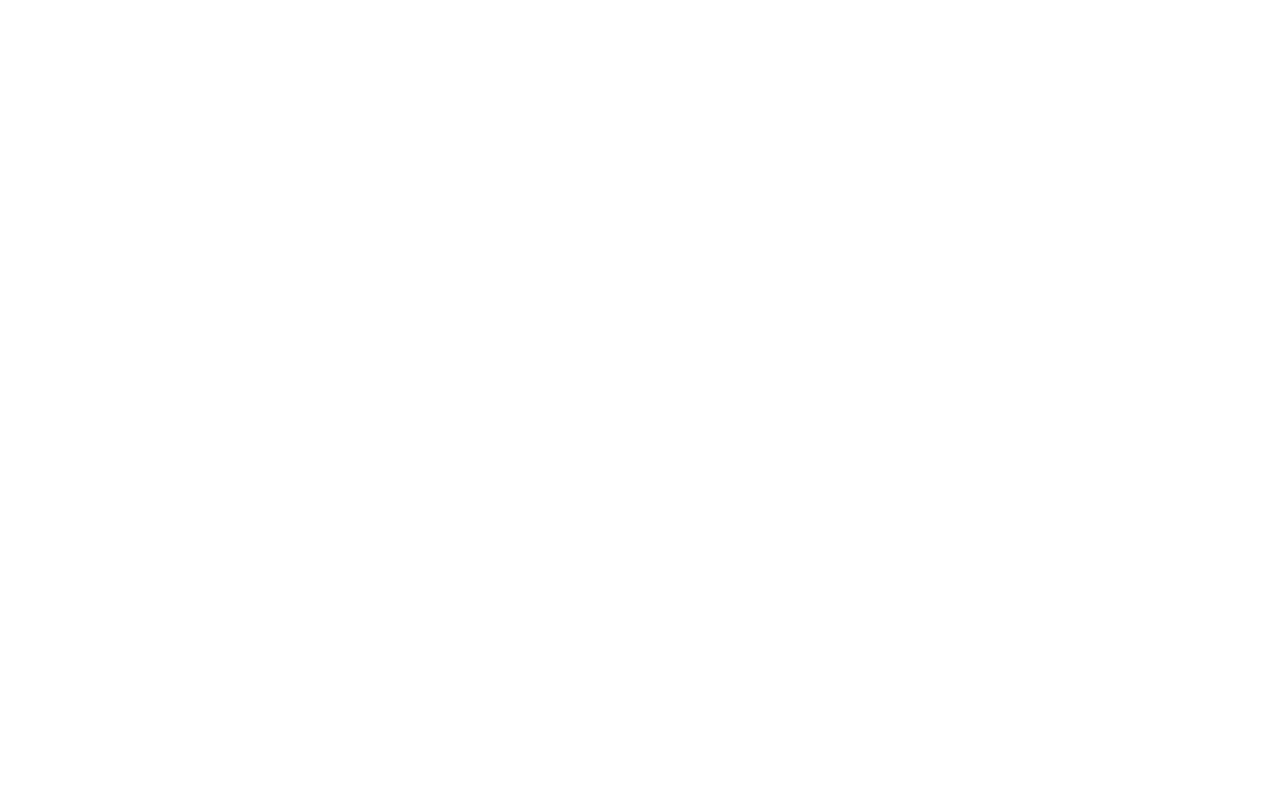
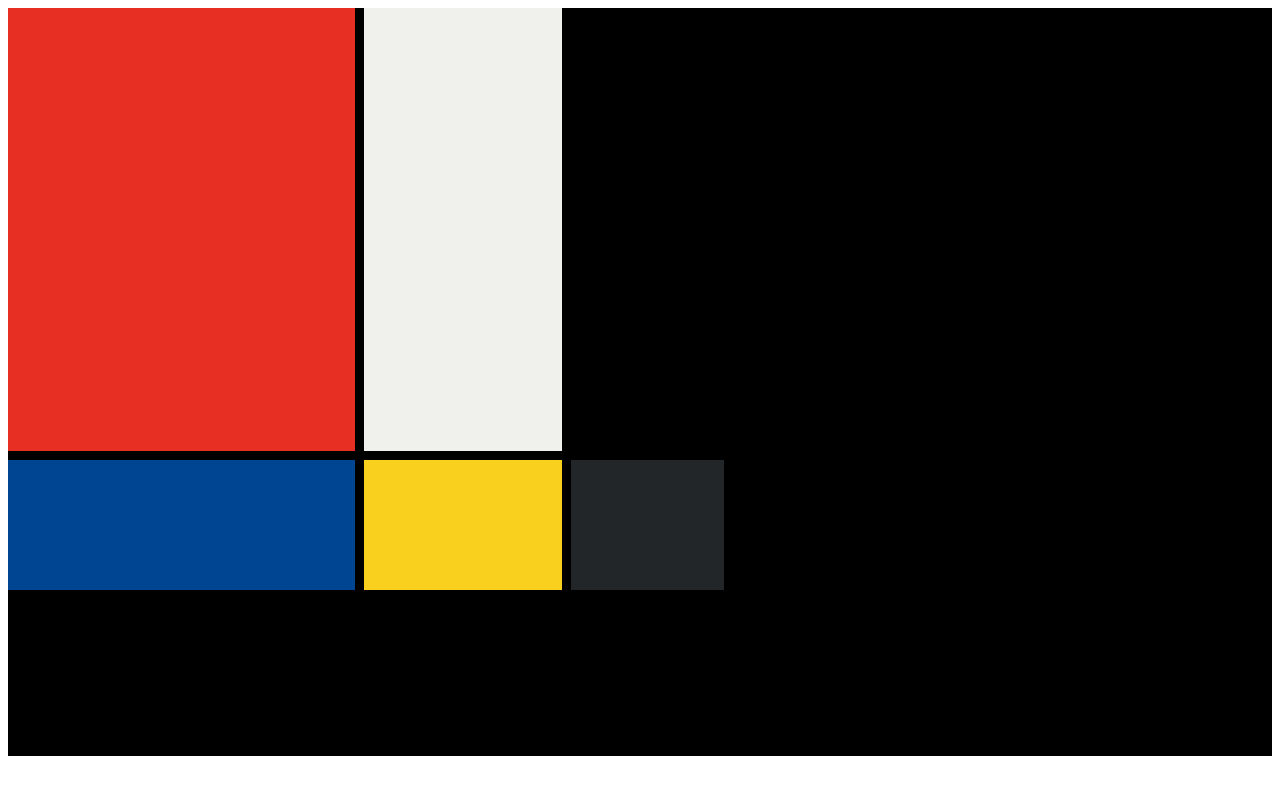
Before and after one commit to DarkXerXerS/course-review, a plain HTML site: page 10.3+Mondrian+Project/10.3 Mondrian Project/index.html in a window 1280 px wide. Drawn offline with Linux system fonts and the light colour scheme.

Commit message:
css grid project

```diff
--- a/10.3+Mondrian+Project/10.3 Mondrian Project/index.html
+++ b/10.3+Mondrian+Project/10.3 Mondrian Project/index.html
@@ -19,20 +19,45 @@
     HINT: Remember you can't change the properties of grid lines.
     But grid lines are transparent!
     */
-    .container
+    .container {
+      display: grid;
+      height: 748px;
+      background-color: #000;
+      grid-template-columns: 347px 198px 153px 50px;
+      grid-template-rows: 443px 130px 155px 20px;
+      gap: 9px;
+
+    }
+    .one {
+      background-color: #e72f24;
+    }
+    .two {
+      background-color: #F0F1EC;
+    }
+    .five {
+      background-color: #004592;
+    }
+
+    .six {
+      background-color: #f9d01e;
+    }
+    .seven {
+      background-color: #232629;
+    }
+
   </style>
 </head>
 
 <body>
   <!-- Write your HTML here -->
   <div class="container">
-  <div class="div-container"></div>
-  <div class="div-container"></div>
-  <div class="div-container"></div>
-  <div class="div-container"></div>
-  <div class="div-container"></div>
-  <div class="div-container"></div>
-  <div class="div-container"></div>
+<div class="div one"></div>
+<div class="div two"></div>
+<div class="div three"></div>
+<div class="div four"></div>
+<div class="div five"></div>
+<div class="div six"></div>
+<div class="div seven"></div>
   </div>
 </body>
 
```
